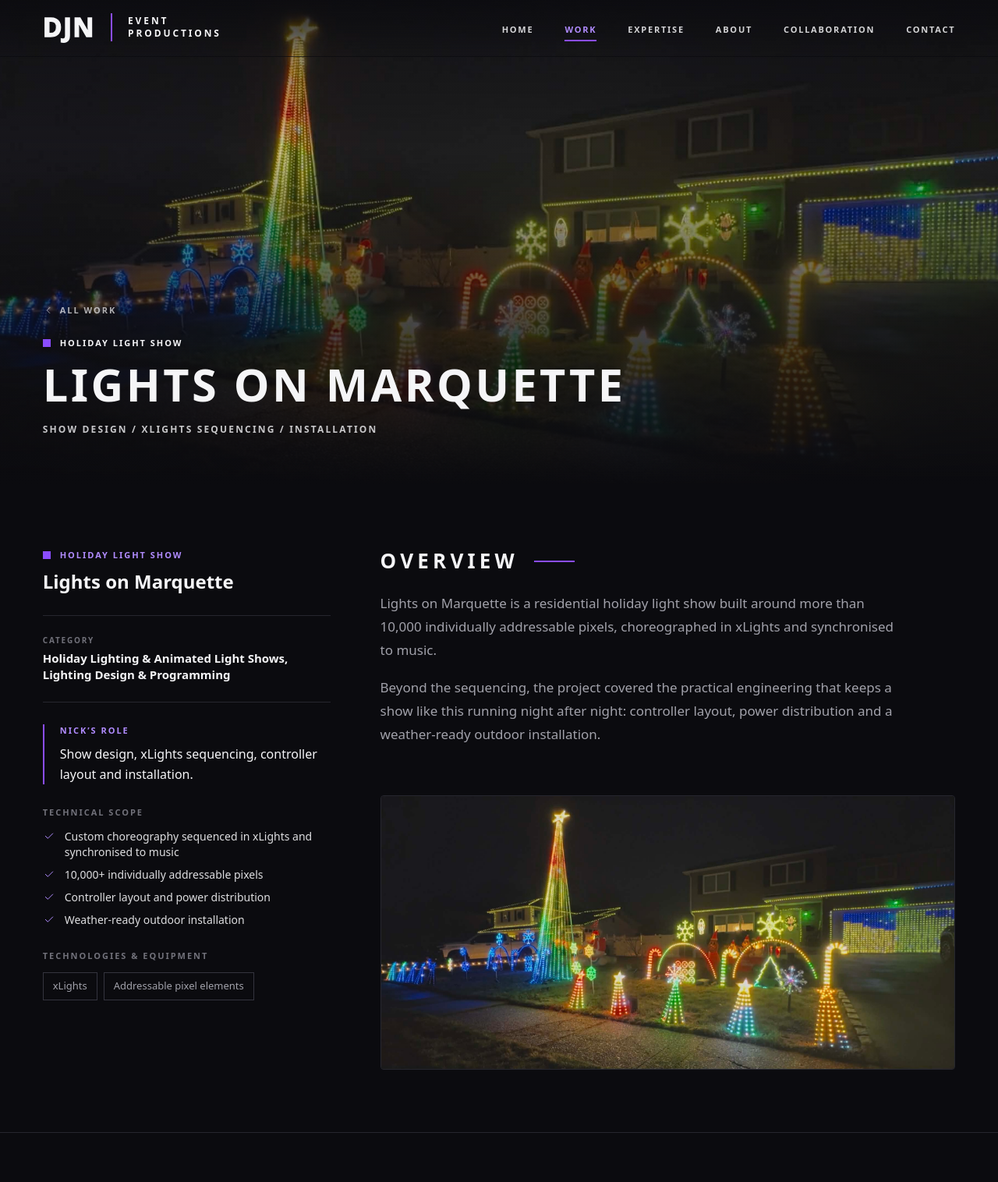
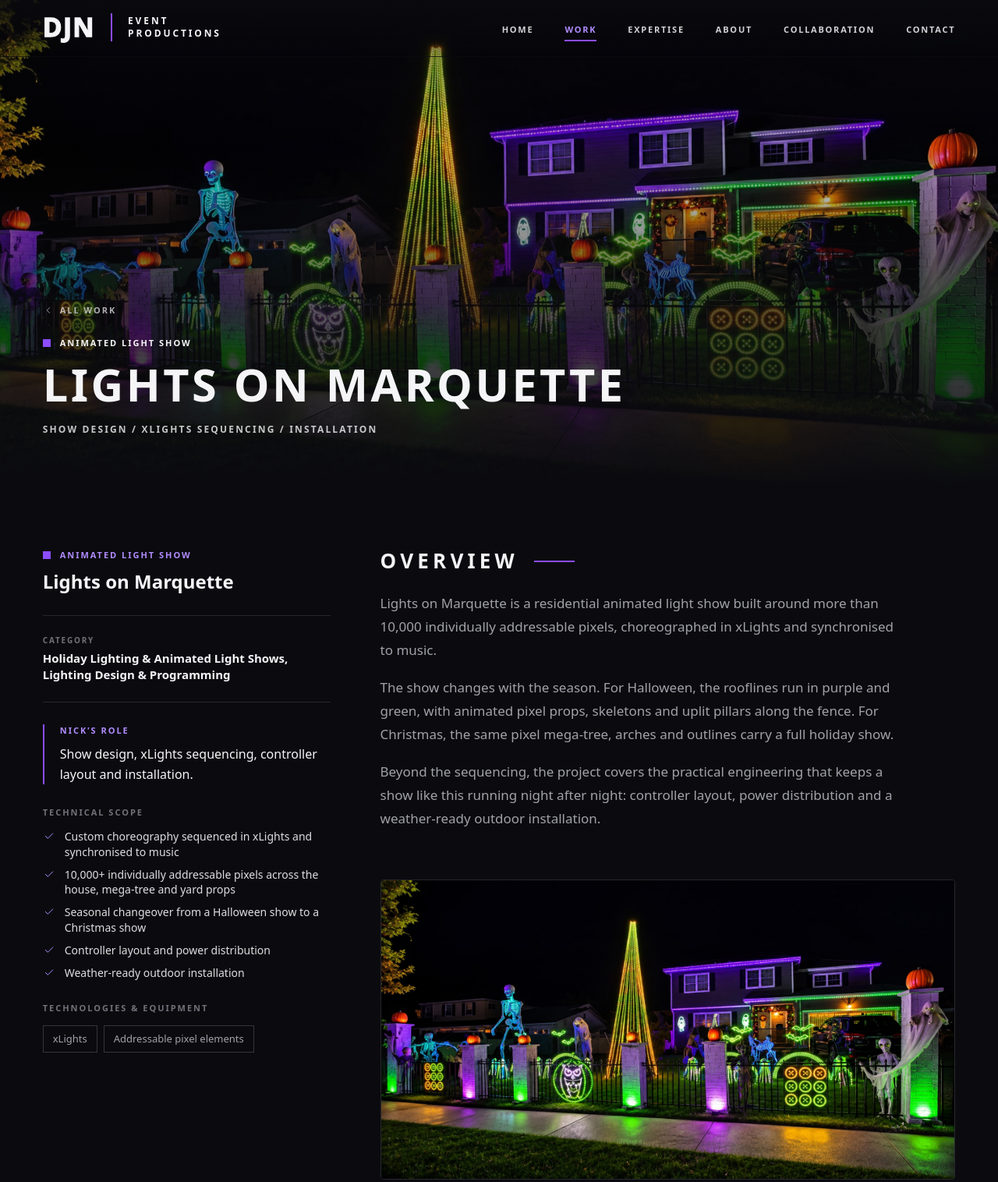
Before and after one commit to DJzmoot/DJN-Event-Productions-Site, an Astro site: page /work/lights-on-marquette in a window 1280 px wide. Shown: the top 1516 px of the page at 78% size. Built offline with nearby package versions, Linux system fonts and the light colour scheme; Astro itself is replaced by a stand-in of ours.

Commit message:
Lead Lights on Marquette with the Halloween show
The Halloween photo becomes the cover in the carousel and on the
project; the Christmas photo moves into the gallery, so both appear.
Copy and scope now describe a seasonal show that changes over from
Halloween to Christmas.

Co-Authored-By: Claude Opus 5.5 <noreply@anthropic.com>
Claude-Session: https://claude.ai/code/session_01GZ11ihDyvd4TbpWYiPx8sg

```diff
--- a/scripts/prepare-photos.mjs
+++ b/scripts/prepare-photos.mjs
@@ -62,6 +62,8 @@ const PHOTOS = {
   'C8F41B41-6077-47C0-8918-5F87B44EDC23_1_105_c.jpeg': 'nyit-led-panels.jpg',
   // Architectural lighting — red tree uplighting at an outdoor event
   'C22F4697-BC96-43F4-B3C5-82C8DEFC0739_1_105_c.jpeg': 'architectural-tree-uplighting.jpg',
+  // Lights on Marquette — Halloween show
+  'Neon Halloween Yard Spectacular.png': 'lights-on-marquette-halloween.jpg',
   // Nick at a production position
   'C81DC429-8502-48E6-B4DC-5B024911CCBB_1_105_c.jpeg': 'nick-manganiello-production.jpg',
 };
--- a/src/content/projects/lights-on-marquette.md
+++ b/src/content/projects/lights-on-marquette.md
@@ -1,27 +1,34 @@
 ---
 title: Lights on Marquette
-summary: A 10,000+ pixel residential holiday light show, choreographed in xLights and synchronised to music.
+summary: A 10,000+ pixel animated light show that runs through Halloween and Christmas, choreographed in xLights and synchronised to music.
 categories: [holiday, lighting]
-eyebrow: Holiday Light Show
+eyebrow: Animated Light Show
 services: [Show Design, xLights Sequencing, Installation]
-# REVIEW: add location and year if they should be published.
+# REVIEW: confirm the Halloween photo is the Marquette show, and add location and year if they should be published.
 role: Show design, xLights sequencing, controller layout and installation.
 scope:
   - Custom choreography sequenced in xLights and synchronised to music
-  - 10,000+ individually addressable pixels
+  - 10,000+ individually addressable pixels across the house, mega-tree and yard props
+  - Seasonal changeover from a Halloween show to a Christmas show
   - Controller layout and power distribution
   - Weather-ready outdoor installation
 equipment:
   - xLights
   - Addressable pixel elements
 cover:
-  src: ../../assets/photos/lights-on-marquette.jpg
-  alt: A home and yard at night covered in pixel lighting, with a tall light tree, arches and outlined rooflines glowing in warm and coloured light.
-  position: 50% 50%
+  src: ../../assets/photos/lights-on-marquette-halloween.jpg
+  alt: The house at night dressed for Halloween, with rooflines outlined in purple and green pixels, a tall pixel mega-tree, animated pixel props and skeletons in the yard, and fence pillars uplit in purple and green beneath glowing pumpkins.
+  position: 50% 55%
+gallery:
+  - src: ../../assets/photos/lights-on-marquette.jpg
+    alt: The same home at Christmas, covered in pixel lighting, with the tall light tree, arches and outlined rooflines glowing in warm and coloured light.
+    wide: true
 featured: true
 order: 8
 ---
 
-Lights on Marquette is a residential holiday light show built around more than 10,000 individually addressable pixels, choreographed in xLights and synchronised to music.
+Lights on Marquette is a residential animated light show built around more than 10,000 individually addressable pixels, choreographed in xLights and synchronised to music.
 
-Beyond the sequencing, the project covered the practical engineering that keeps a show like this running night after night: controller layout, power distribution and a weather-ready outdoor installation.
+The show changes with the season. For Halloween, the rooflines run in purple and green, with animated pixel props, skeletons and uplit pillars along the fence. For Christmas, the same pixel mega-tree, arches and outlines carry a full holiday show.
+
+Beyond the sequencing, the project covers the practical engineering that keeps a show like this running night after night: controller layout, power distribution and a weather-ready outdoor installation.
```
Also changed, not shown: src/assets/photos/lights-on-marquette-halloween.jpg (added).
